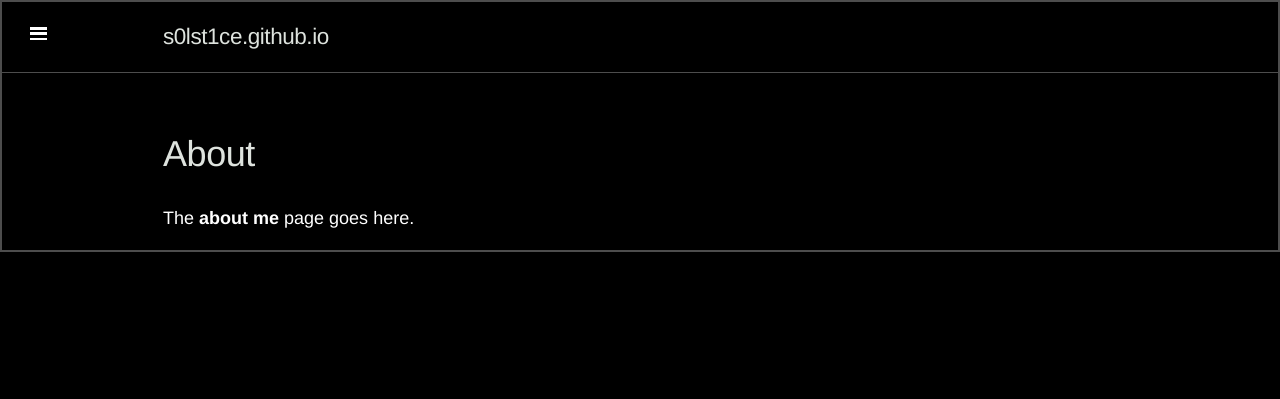
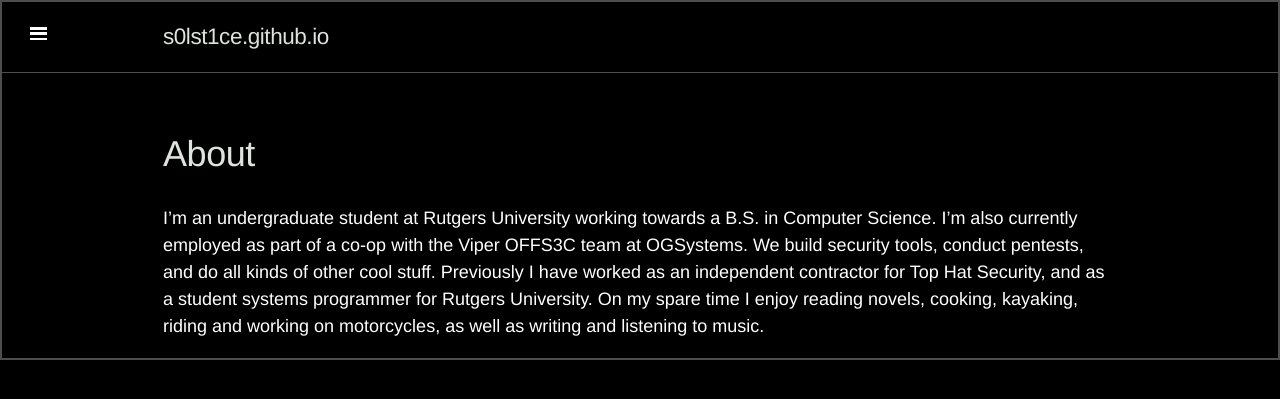
Before and after one commit to s0lst1c3/s0lst1c3.github.io, a Jekyll site: the page built from about/index.md, in a window 1280 px wide. Shown: the top 399 px of the page. Built offline with Jekyll 4.4.1, drawn with Linux system fonts in a browser that asks for light colours; Markdown is read by kramdown in place of the engine named in the settings.

Commit message:
updating about page

```diff
--- a/about/index.md
+++ b/about/index.md
@@ -2,4 +2,5 @@
 title: About
 layout: page
 ---
-The __about me__ page goes here.
+
+I'm an undergraduate student at Rutgers University working towards a B.S. in Computer Science. I'm also currently employed as part of a co-op with the Viper OFFS3C team at OGSystems. We build security tools, conduct pentests, and do all kinds of other cool stuff. Previously I have worked as an independent contractor for Top Hat Security, and as a student systems programmer for Rutgers University. On my spare time I enjoy reading novels, cooking, kayaking, riding and working on motorcycles, as well as writing and listening to music.
```
